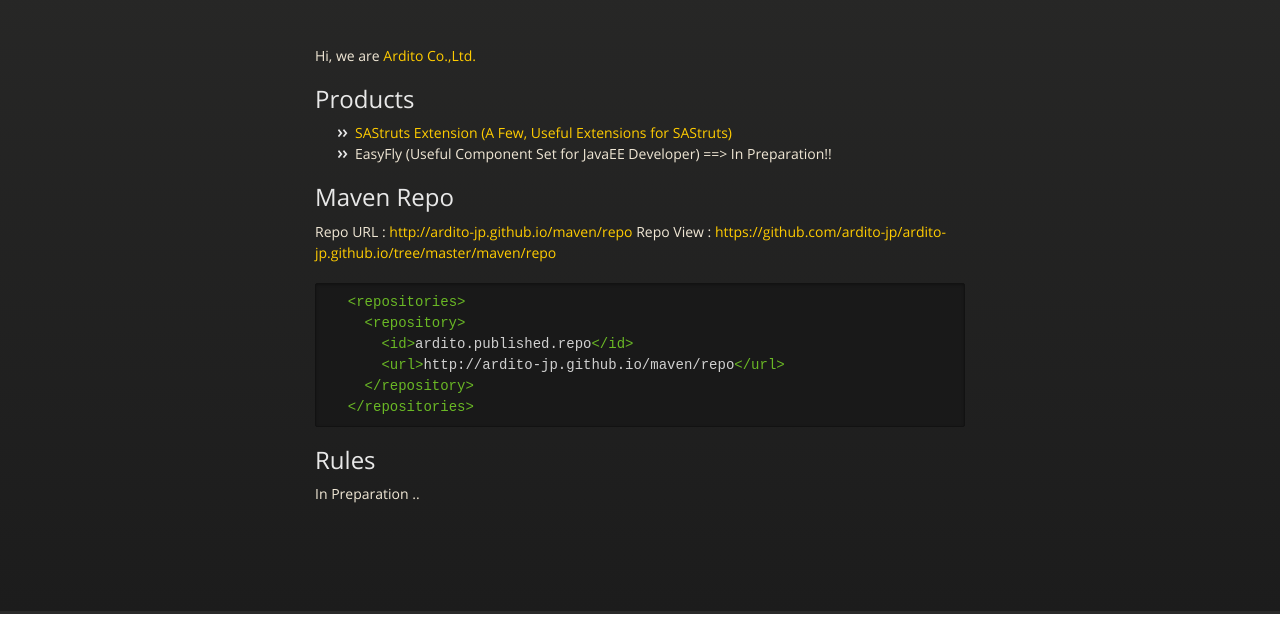
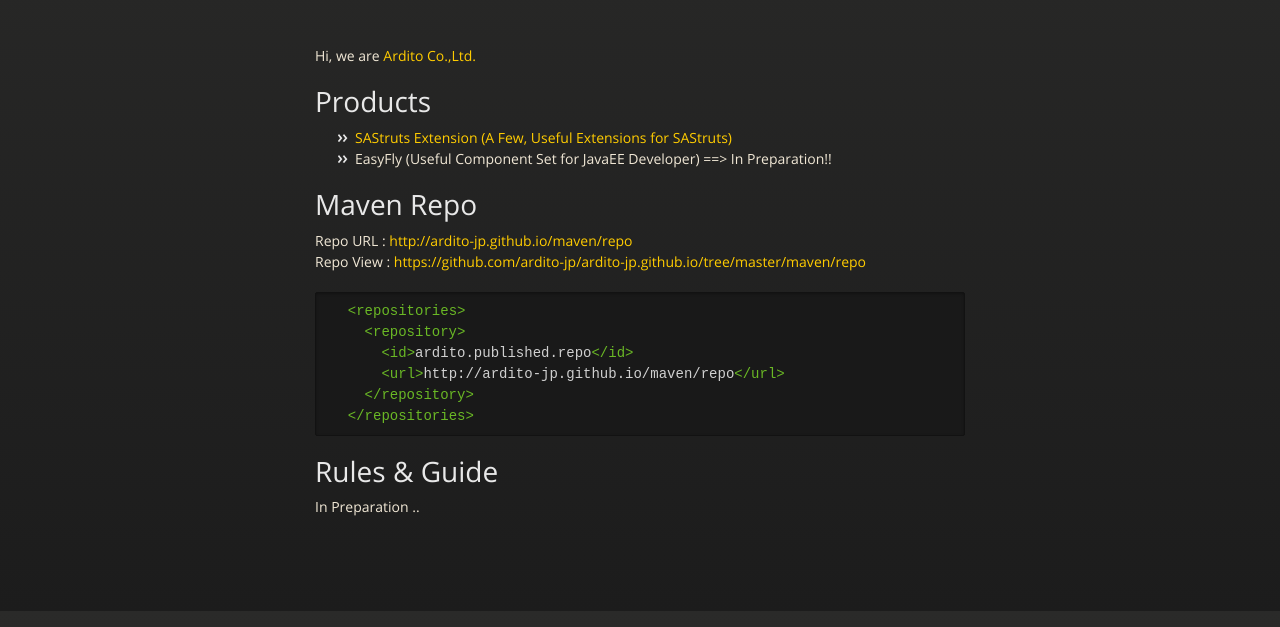
Before and after one commit to ardito-jp/ardito-jp.github.io, a plain HTML site: page index.html in a window 1280 px wide. Shown: the part 189-816 px from the top of the page. Drawn offline with nearby package versions, Linux system fonts and the light colour scheme.

Commit message:
Replace master branch with page content via GitHub

```diff
--- a/index.html
+++ b/index.html
@@ -37,16 +37,16 @@
 
         <p>Hi, we are <a href="http://www.ardito.jp">Ardito Co.,Ltd.</a></p>
 
-<h2>
-<a name="products" class="anchor" href="#products"><span class="octicon octicon-link"></span></a>Products</h2>
+<h1>
+<a name="products" class="anchor" href="#products"><span class="octicon octicon-link"></span></a>Products</h1>
 
 <ul>
 <li><a href="http://ardito-jp.github.io/sastruts-extension">SAStruts Extension (A Few, Useful Extensions for SAStruts)</a></li>
 <li>EasyFly (Useful Component Set for JavaEE Developer)  ==&gt;  In Preparation!!</li>
-</ul><h2>
-<a name="maven-repo" class="anchor" href="#maven-repo"><span class="octicon octicon-link"></span></a>Maven Repo</h2>
+</ul><h1>
+<a name="maven-repo" class="anchor" href="#maven-repo"><span class="octicon octicon-link"></span></a>Maven Repo</h1>
 
-<p>Repo URL : <a href="http://ardito-jp.github.io/maven/repo">http://ardito-jp.github.io/maven/repo</a>
+<p>Repo URL : <a href="http://ardito-jp.github.io/maven/repo">http://ardito-jp.github.io/maven/repo</a><br>
 Repo View : <a href="https://github.com/ardito-jp/ardito-jp.github.io/tree/master/maven/repo">https://github.com/ardito-jp/ardito-jp.github.io/tree/master/maven/repo</a>  </p>
 
 <div class="highlight highlight-xml"><pre>  <span class="nt">&lt;repositories&gt;</span>
@@ -57,8 +57,8 @@ Repo View : <a href="https://github.com/ardito-jp/ardito-jp.github.io/tree/maste
   <span class="nt">&lt;/repositories&gt;</span>
 </pre></div>
 
-<h2>
-<a name="rules" class="anchor" href="#rules"><span class="octicon octicon-link"></span></a>Rules</h2>
+<h1>
+<a name="rules--guide" class="anchor" href="#rules--guide"><span class="octicon octicon-link"></span></a>Rules &amp; Guide</h1>
 
 <p>In Preparation ..  </p>
       </section>
```
Also changed, not shown: params.json (+1 -1 lines).
